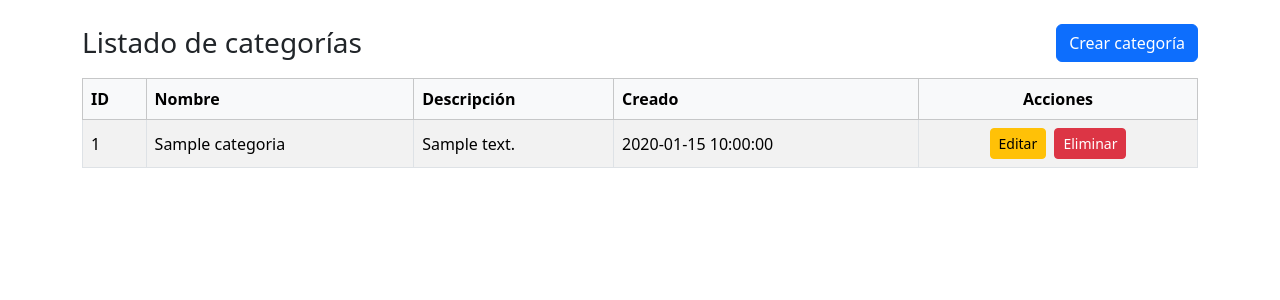
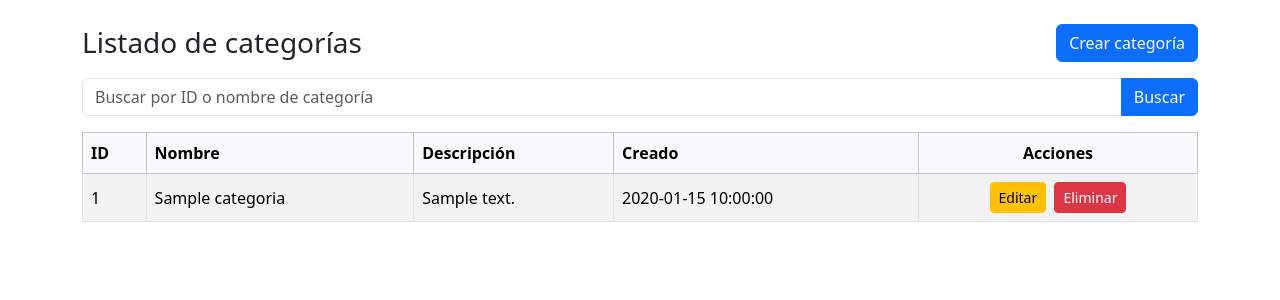
Before and after one commit to KevinMoscoso/ERPIA, a PHP site: page /categorias in a window 1280 px wide. Shown: the top 300 px of the page. Run offline with PHP 8.4, Linux system fonts and the light colour scheme; tables that the repository leaves empty or names only in its code hold one stand-in row (values such as "Sample post").

Commit message:
Implementación de busqueda en Categorías

```diff
--- a/src/Controller/CategoriasController.php
+++ b/src/Controller/CategoriasController.php
@@ -12,10 +12,46 @@ class CategoriasController extends Controller
 {
     public function index(): void
     {
-        $categorias = Categoria::getAll();
+        $q = trim($_GET['q'] ?? '');
+
+        if ($q !== '') {
+            // 🔍 Búsqueda por ID o Nombre
+            if (ctype_digit($q)) {
+                // Buscar por ID
+                $sql = "
+                    SELECT *
+                    FROM categorias
+                    WHERE id = :id
+                    ORDER BY id DESC
+                    LIMIT 50
+                ";
+
+                $stmt = \Erpia\Core\Database::getConnection()->prepare($sql);
+                $stmt->bindValue(':id', (int) $q, \PDO::PARAM_INT);
+            } else {
+                // Buscar por Nombre
+                $sql = "
+                    SELECT *
+                    FROM categorias
+                    WHERE nombre LIKE :nombre
+                    ORDER BY nombre ASC
+                    LIMIT 50
+                ";
+
+                $stmt = \Erpia\Core\Database::getConnection()->prepare($sql);
+                $stmt->bindValue(':nombre', '%' . $q . '%');
+            }
+
+            $stmt->execute();
+            $categorias = $stmt->fetchAll();
+        } else {
+            // 📄 Listado normal
+            $categorias = Categoria::getAll();
+        }
 
         View::render('categorias/index', [
             'categorias' => $categorias,
+            'q' => $q,
         ]);
     }
 
--- a/src/View/categorias/index.php
+++ b/src/View/categorias/index.php
@@ -1,5 +1,6 @@
 <?php
 /** @var array $categorias */
+/** @var string $q */
 ?>
 <!doctype html>
 <html lang="es">
@@ -10,42 +11,61 @@
     <link
         href="https://cdn.jsdelivr.net/npm/bootstrap@5.3.3/dist/css/bootstrap.min.css"
         rel="stylesheet"
-        integrity="sha384-QWTKZyjpPEjISv5WaRU9OFeRpok6YctnYmDr5pNlyT2bRjXh0JMhjY6hW+ALEwIH"
         crossorigin="anonymous"
     >
 </head>
 <body>
 <div class="container my-4">
+
+    <!-- Encabezado -->
     <div class="d-flex justify-content-between align-items-center mb-3">
         <h1 class="h3 mb-0">Listado de categorías</h1>
         <a href="/categorias/crear" class="btn btn-primary">Crear categoría</a>
     </div>
+
+    <!-- 🔍 BUSCADOR ID / NOMBRE -->
+    <form method="get" action="/categorias" class="mb-3">
+        <div class="input-group">
+            <input
+                type="text"
+                name="q"
+                class="form-control"
+                placeholder="Buscar por ID o nombre de categoría"
+                value="<?= htmlspecialchars($q ?? '', ENT_QUOTES, 'UTF-8') ?>"
+            >
+            <button class="btn btn-primary">Buscar</button>
+
+            <?php if (!empty($q)): ?>
+                <a href="/categorias" class="btn btn-outline-secondary">Limpiar</a>
+            <?php endif; ?>
+        </div>
+    </form>
 
     <?php if (!empty($categorias)): ?>
         <div class="table-responsive">
             <table class="table table-striped table-bordered align-middle">
                 <thead class="table-light">
                 <tr>
-                    <th scope="col">ID</th>
-                    <th scope="col">Nombre</th>
-                    <th scope="col">Descripción</th>
-                    <th scope="col">Creado</th>
-                    <th scope="col" class="text-center">Acciones</th>
+                    <th>ID</th>
+                    <th>Nombre</th>
+                    <th>Descripción</th>
+                    <th>Creado</th>
+                    <th class="text-center">Acciones</th>
                 </tr>
                 </thead>
                 <tbody>
                 <?php foreach ($categorias as $categoria): ?>
                     <tr>
-                        <td><?= htmlspecialchars((string) $categoria['id'], ENT_QUOTES, 'UTF-8') ?></td>
+                        <td><?= (int) $categoria['id'] ?></td>
                         <td><?= htmlspecialchars((string) $categoria['nombre'], ENT_QUOTES, 'UTF-8') ?></td>
                         <td><?= htmlspecialchars((string) ($categoria['descripcion'] ?? ''), ENT_QUOTES, 'UTF-8') ?></td>
                         <td><?= htmlspecialchars((string) $categoria['created_at'], ENT_QUOTES, 'UTF-8') ?></td>
                         <td class="text-center">
-                            <a href="/categorias/editar/<?= htmlspecialchars((string) $categoria['id'], ENT_QUOTES, 'UTF-8') ?>"
+                            <a href="/categorias/editar/<?= (int) $categoria['id'] ?>"
                                class="btn btn-sm btn-warning me-1">
                                 Editar
                             </a>
-                            <a href="/categorias/eliminar/<?= htmlspecialchars((string) $categoria['id'], ENT_QUOTES, 'UTF-8') ?>"
+                            <a href="/categorias/eliminar/<?= (int) $categoria['id'] ?>"
                                class="btn btn-sm btn-danger"
                                onclick="return confirm('¿Seguro que deseas eliminar esta categoría?');">
                                 Eliminar
@@ -58,13 +78,14 @@
         </div>
     <?php else: ?>
         <div class="alert alert-info">
-            No hay categorías registradas.
+            No se encontraron categorías.
         </div>
     <?php endif; ?>
+
 </div>
+
 <script
     src="https://cdn.jsdelivr.net/npm/bootstrap@5.3.3/dist/js/bootstrap.bundle.min.js"
-    integrity="sha384-YvpcrYf0tY3lHB60NNkmXc5s9fDVZLESaAA55NDzOxhy9GkcIdslK1eN7N6jIeHz"
     crossorigin="anonymous"
 ></script>
 </body>
```
